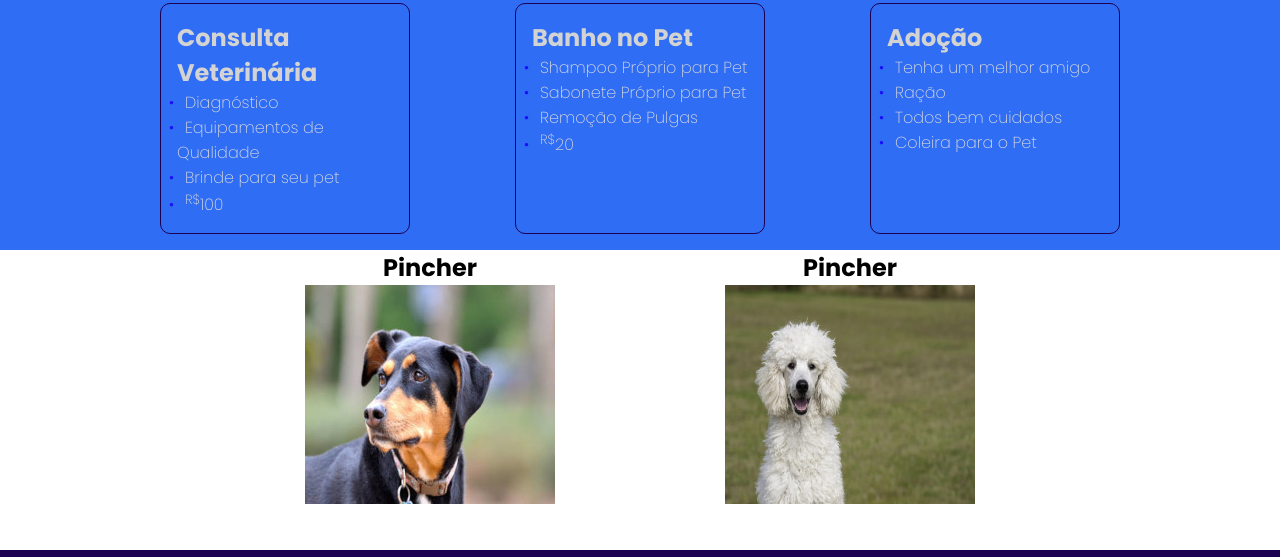
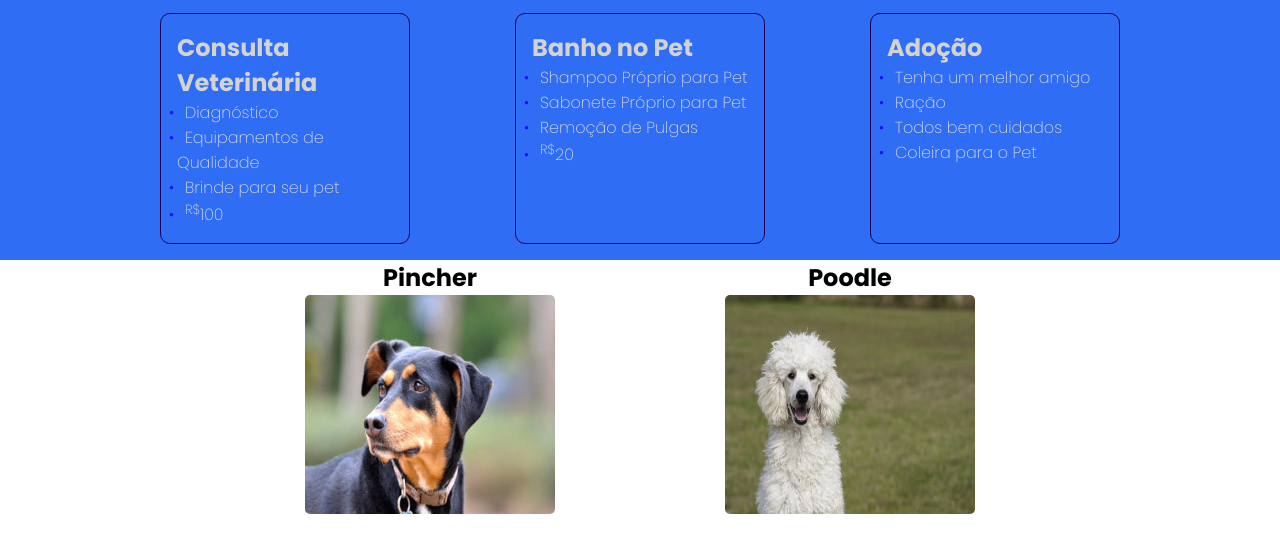
Before and after one commit to Gustavocardoso0800/Adocao-Cachorros, a plain HTML site: page index.html in a window 1280 px wide. Shown: the part 1069-1626 px from the top of the page. Drawn offline with Linux system fonts and the light colour scheme.

Commit message:
Commit-Cachorro
Nome Poodle adicionado

```diff
--- a/index.html
+++ b/index.html
@@ -102,11 +102,11 @@
         <div class="galeria-container">
             <div class="galeria-img">
                 <h1>Pincher</h1>
-                <img src="img/galeria-pincher.jpg" alt="cachorro imagem">
+                <img class="galeria-raça" src="img/galeria-pincher.jpg" alt="cachorro imagem">
             </div>
             <div class="galeria-img">
-                <h1>Pincher</h1>
-                <img src="img/galeria-poodle.jpg" alt="cachorro imagem">
+                <h1>Poodle</h1>
+                <img class="galeria-raça" src="img/galeria-poodle.jpg" alt="cachorro imagem">
             </div>
         </div>
     </section>
--- a/style.css
+++ b/style.css
@@ -42,6 +42,7 @@ html{
 .super-info {
     max-width: 960px;
     margin: 0 auto;
+    padding: 0.6em;
     display: flex;
     flex-wrap: wrap;
     justify-content: space-between;
@@ -210,8 +211,10 @@ html{
 .galeria-container {
     display: flex;
     justify-content: center;
+    flex-wrap: wrap;
     margin: 0 auto;
     max-width: 960px;
+
 }
 
 .galeria-img {
@@ -219,6 +222,10 @@ html{
     margin: 0 10px 0 10px;
     width: 400px;
     height: 300px;
+
+}
+.galeria-raça {
+    border-radius: 5px;
 }
 
 
```
